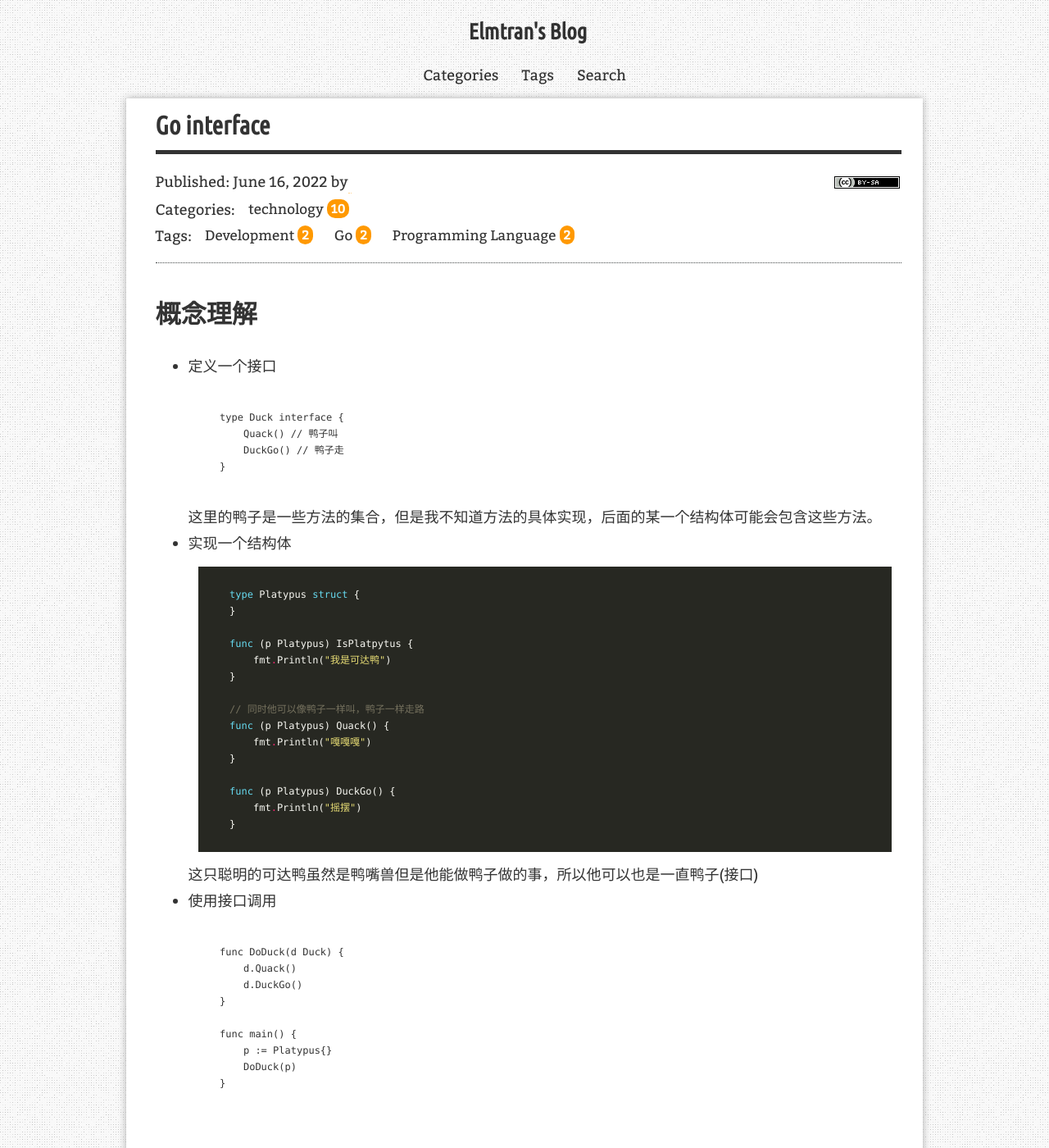
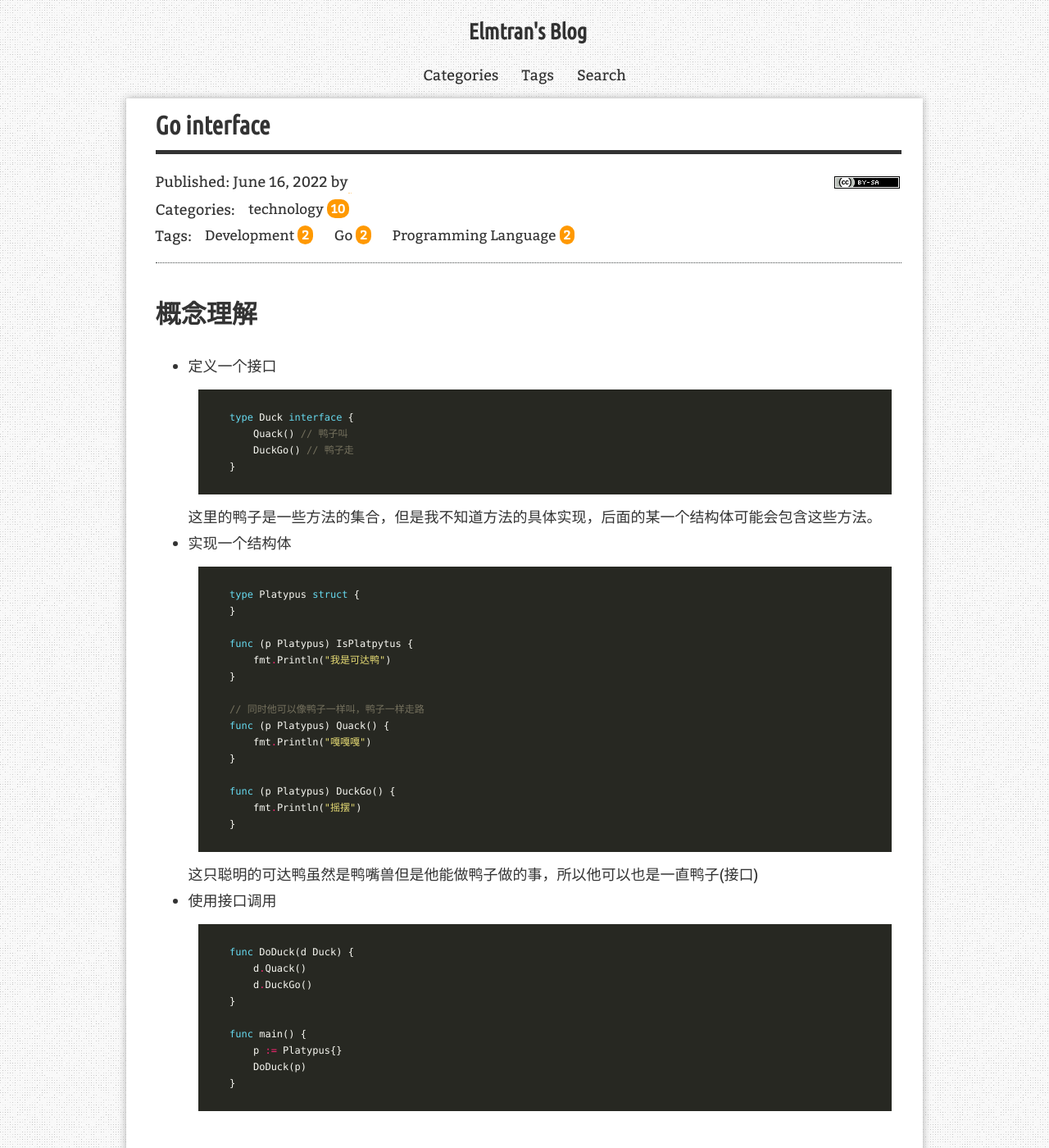
Before and after one commit to ElmTran/ElmTran.github.io, a Jekyll site: the page built from _posts/2022-06-16-go-interface.md, in a window 1280 px wide and 1400 px high. Shown: the whole window at 82% size. Built offline with Jekyll 4.4.1, drawn with Linux system fonts in a browser that asks for light colours; comment, search, counter and statistics services are not loaded.

Commit message:
update layout

````diff
--- a/_posts/2022-06-16-go-interface.md
+++ b/_posts/2022-06-16-go-interface.md
@@ -10,8 +10,7 @@ redirect_from:
 
 # 概念理解
 - 定义一个接口
-
-    ```Golang
+    ```go
     type Duck interface {
         Quack() // 鸭子叫
         DuckGo() // 鸭子走
@@ -40,7 +39,7 @@ redirect_from:
     这只聪明的可达鸭虽然是鸭嘴兽但是他能做鸭子做的事，所以他可以也是一直鸭子(接口)
 
 - 使用接口调用
-    ```Go
+    ```go
     func DoDuck(d Duck) {
         d.Quack()
         d.DuckGo()
@@ -54,7 +53,6 @@ redirect_from:
 
 # 空接口
 - 用法
-
     ```go
     // 用法1 赋予任意类型的值
     type i interface{}
````
